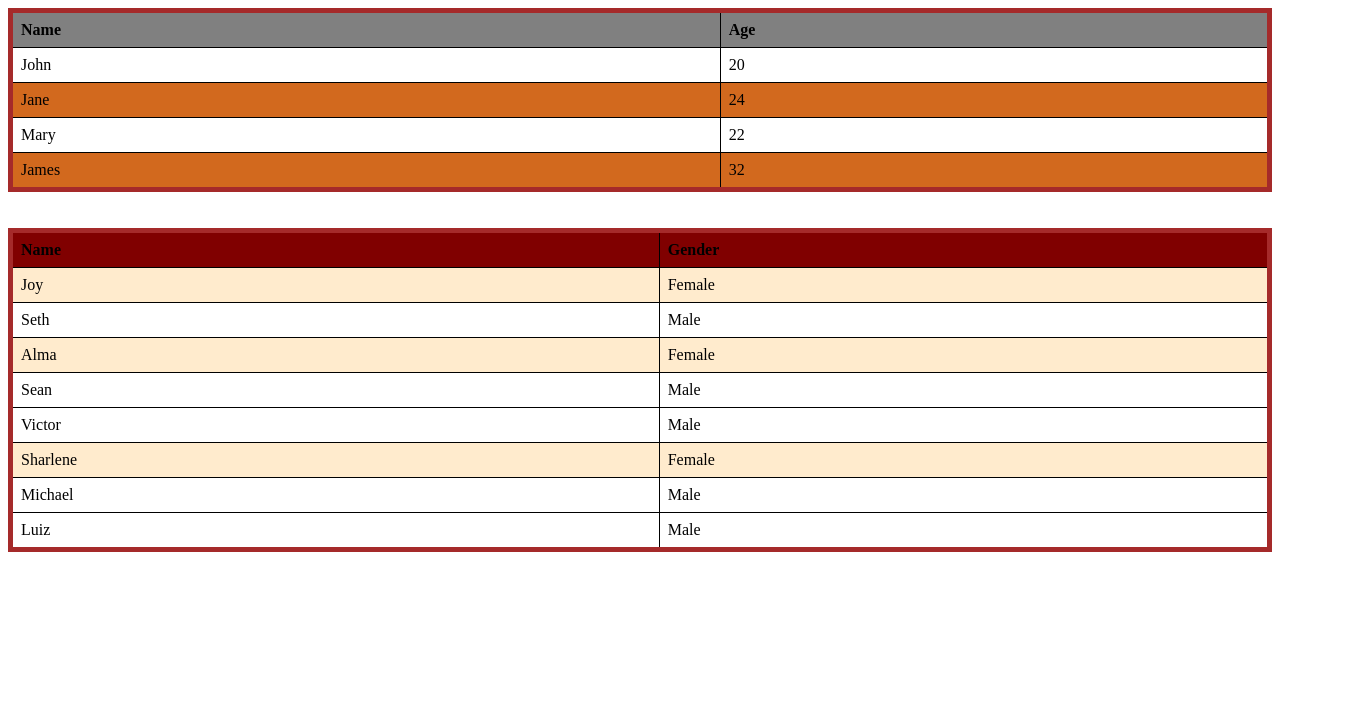
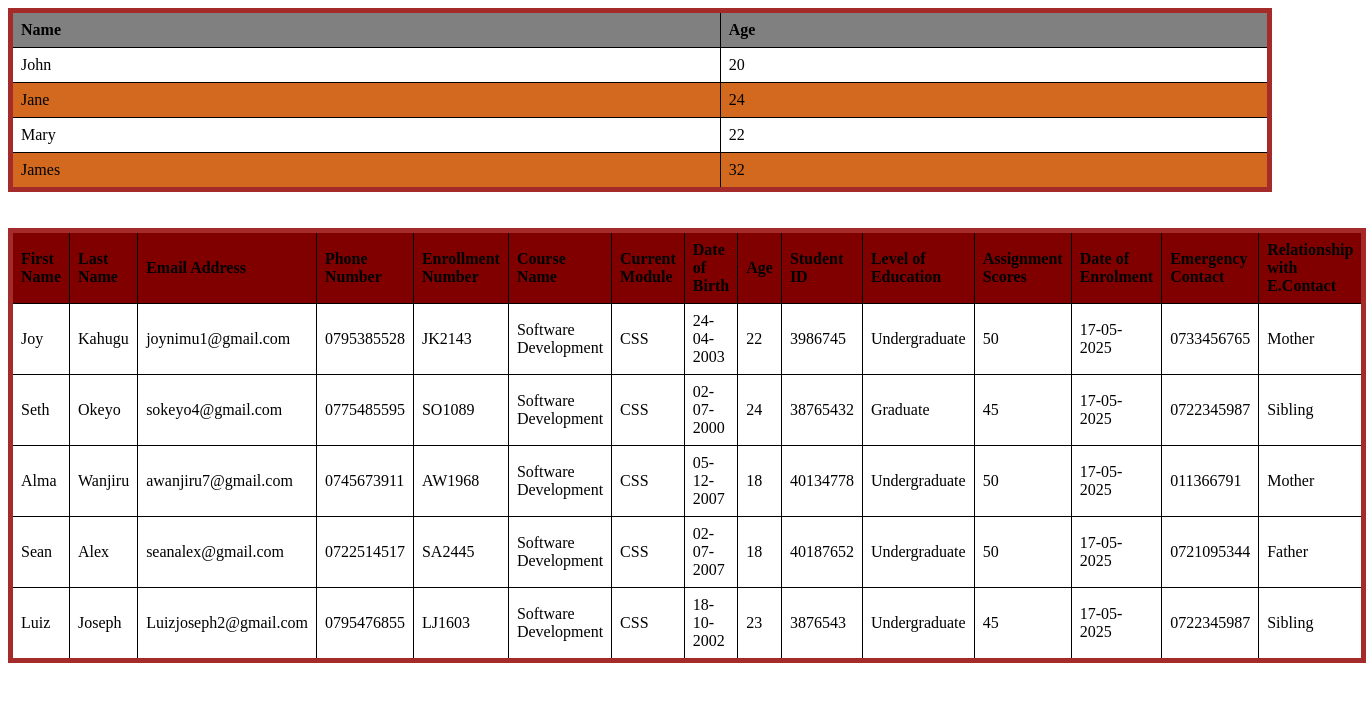
Before and after one commit to joykahugu/css-selectors, a plain HTML site: page styling/tables.html in a window 1280 px wide. Shown: the whole page, 1366 px wide, since content can reach past the window. Drawn offline with Linux system fonts and the light colour scheme.

Commit message:
Tables-assignment

```diff
--- a/styling/tables.html
+++ b/styling/tables.html
@@ -41,44 +41,111 @@
     <table class="my-class">
         <thead>
             <tr>
-                <th id="zinduaclass">Name</th>
-                <th id="zinduaclass">Gender</th>
+                <th id="zinduaclass"> First Name</th>
+                <th id="zinduaclass">Last Name</th>
+                <th id="zinduaclass">Email Address</th>
+                <th id="zinduaclass">Phone Number</th>
+                <th id="zinduaclass">Enrollment Number</th>
+                <th id="zinduaclass">Course Name</th>
+                <th id="zinduaclass">Current Module</th>
+                <th id="zinduaclass">Date of Birth</th>
+                <th id="zinduaclass">Age</th>
+                <th id="zinduaclass">Student ID</th>
+                <th id="zinduaclass">Level of Education</th>
+                <th id="zinduaclass">Assignment Scores</th>
+                <th id="zinduaclass">Date of Enrolment</th>
+                <th id="zinduaclass">Emergency Contact</th>
+                <th id="zinduaclass">Relationship with E.Contact</th>
             </tr>
         </thead>
 
         <tbody >
-            <tr id="female">
+            <tr>
                 <td>Joy</td>
-                <td>Female</td>
+                <td>Kahugu</td>
+                <td>joynimu1@gmail.com</td>
+                <td>0795385528</td>
+                <td>JK2143</td>
+                <td>Software Development</td>
+                <td>CSS</td>
+                <td>24-04-2003</td>
+                <td>22</td>
+                <td>3986745</td>
+                <td>Undergraduate</td>
+                <td>50</td>
+                <td>17-05-2025</td>
+                <td>0733456765</td>
+                <td>Mother</td>
             </tr>
             <tr>
-                <td>Seth</td>
-                <td>Male</td>
-            </tr>
-            <tr id="female">
-                <td>Alma</td>
-                <td> Female</td>
+               <td>Seth</td>
+                <td>Okeyo</td>
+                <td>sokeyo4@gmail.com</td>
+                <td>0775485595</td>
+                <td>SO1089</td>
+                <td>Software Development</td>
+                <td>CSS</td>
+                <td>02-07-2000</td>
+                <td>24</td>
+                <td>38765432</td>
+                <td>Graduate</td>
+                <td>45</td>
+                <td>17-05-2025</td>
+                <td>0722345987</td>
+                <td>Sibling</td>
             </tr>
             <tr>
-                <td>Sean</td>
-                <td>Male</td>
+                 <td>Alma</td>
+                <td>Wanjiru</td>
+                <td>awanjiru7@gmail.com</td>
+                <td>0745673911</td>
+                <td>AW1968</td>
+                <td>Software Development</td>
+                <td>CSS</td>
+                <td>05-12-2007</td>
+                <td>18</td>
+                <td>40134778</td>
+                <td>Undergraduate</td>
+                <td>50</td>
+                <td>17-05-2025</td>
+                <td>011366791</td>
+                <td>Mother</td>
             </tr>
             <tr>
-                <td>Victor</td>
-                <td> Male</td>
-            </tr>
-            <tr id="female">
-                <td>Sharlene</td>
-                <td>Female</td>
+                 <td>Sean</td>
+                <td>Alex</td>
+                <td>seanalex@gmail.com</td>
+                <td>0722514517</td>
+                <td>SA2445</td>
+                <td>Software Development</td>
+                <td>CSS</td>
+                <td>02-07-2007</td>
+                <td>18</td>
+                <td>40187652</td>
+                <td>Undergraduate</td>
+                <td>50</td>
+                <td>17-05-2025</td>
+                <td>0721095344</td>
+                <td>Father</td>
             </tr>
             <tr>
-                <td>Michael</td>
-                <td>Male</td>
+                 <td>Luiz</td>
+                <td>Joseph</td>
+                <td>Luizjoseph2@gmail.com</td>
+                <td>0795476855</td>
+                <td>LJ1603</td>
+                <td>Software Development</td>
+                <td>CSS</td>
+                <td>18-10-2002</td>
+                <td>23</td>
+                <td>3876543</td>
+                <td>Undergraduate</td>
+                <td>45</td>
+                <td>17-05-2025</td>
+                <td>0722345987</td>
+                <td>Sibling</td>
             </tr>
-            <tr>
-                <td>Luiz</td>
-                <td>Male</td>
-            </tr>
+
         </tbody>
     </table>
 </body>
```
